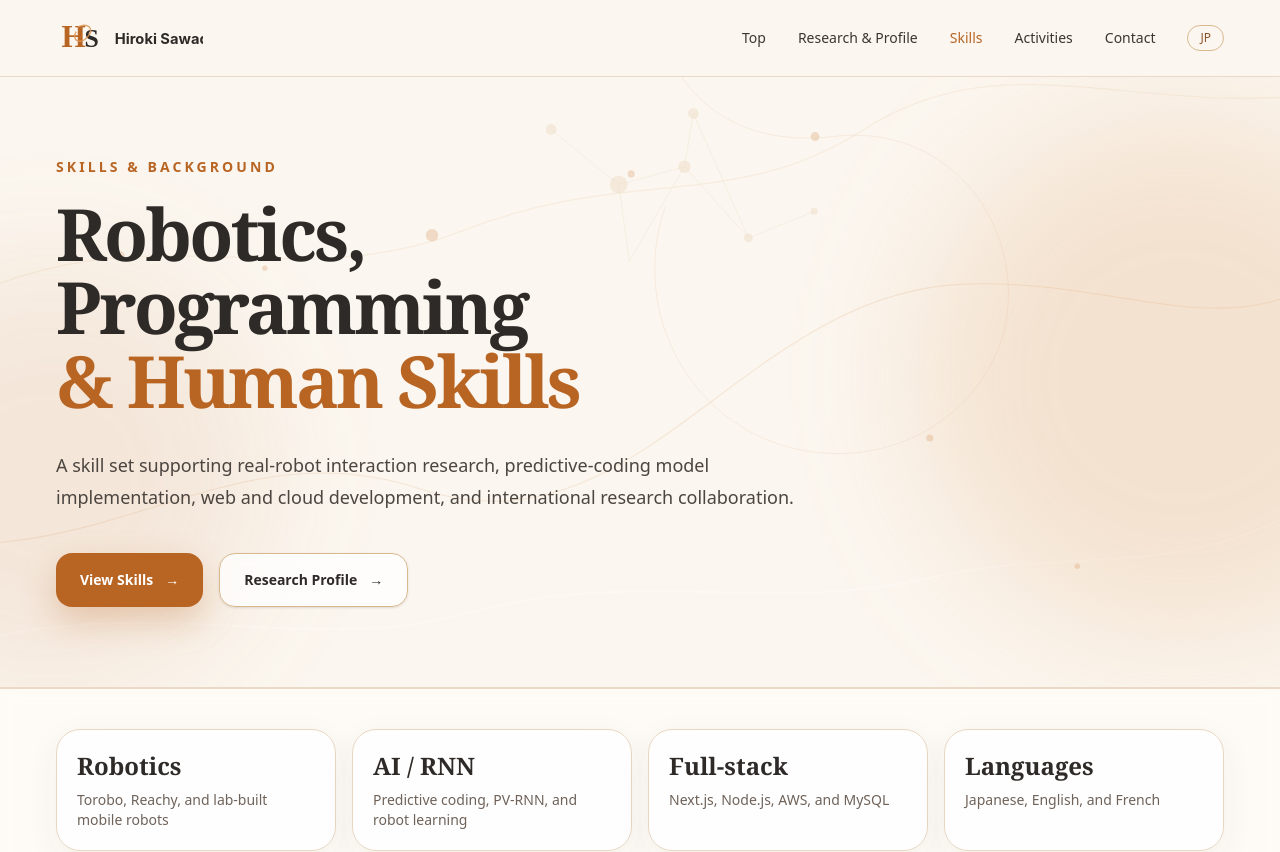
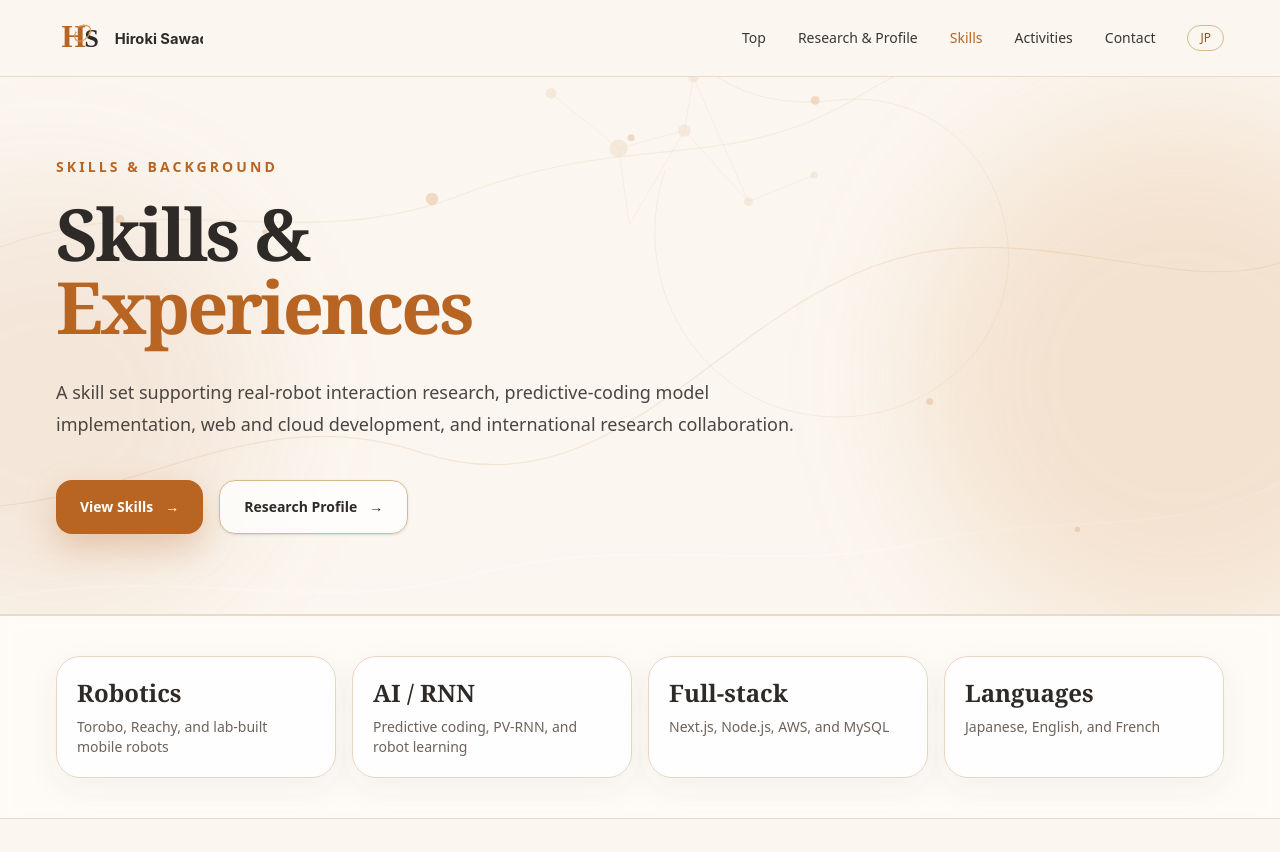
Before and after one commit to hiroki-oist/PersonalWebsite, a Next.js app: page /en/skills in a window 1280 px wide. Shown: the top 852 px of the page. Built offline with nearby package versions, Linux system fonts and the light colour scheme.

Commit message:
Updated title

```diff
--- a/app/en/skills/page.js
+++ b/app/en/skills/page.js
@@ -120,11 +120,9 @@ export default function SkillsEn() {
             </p>
 
             <h1 className="font-serif text-5xl font-semibold leading-[1.02] tracking-[-0.04em] text-[#2E2A27] md:text-7xl">
-              Robotics,
+              Skills &
               <br />
-              Programming
-              <br />
-              <span className="text-[#B86524]">& Human Skills</span>
+              <span className="text-[#B86524]">Experiences</span>
             </h1>
 
             <p className="mt-8 max-w-3xl text-base leading-8 text-[#4C4540] md:text-lg">
--- a/app/skills/page.js
+++ b/app/skills/page.js
@@ -122,11 +122,9 @@ export default function Skills() {
             </p>
 
             <h1 className="font-serif text-5xl font-semibold leading-[1.02] tracking-[-0.04em] text-[#2E2A27] md:text-7xl">
-              スキル,
+              Skills &
               <br />
-              ロボティクス
-              <br />
-              <span className="text-[#B86524]">& 経験</span>
+              <span className="text-[#B86524]">Experiences</span>
             </h1>
 
             <p className="mt-8 max-w-3xl text-base leading-8 text-[#4C4540] md:text-lg">
```
